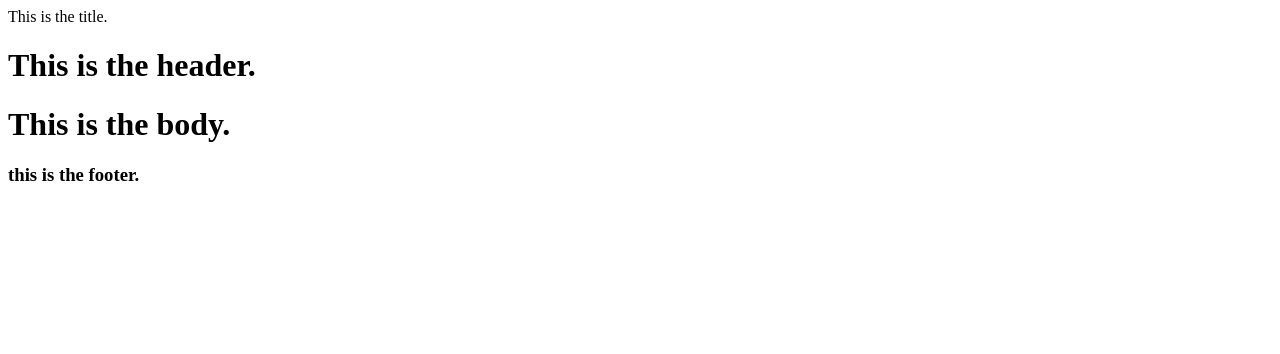
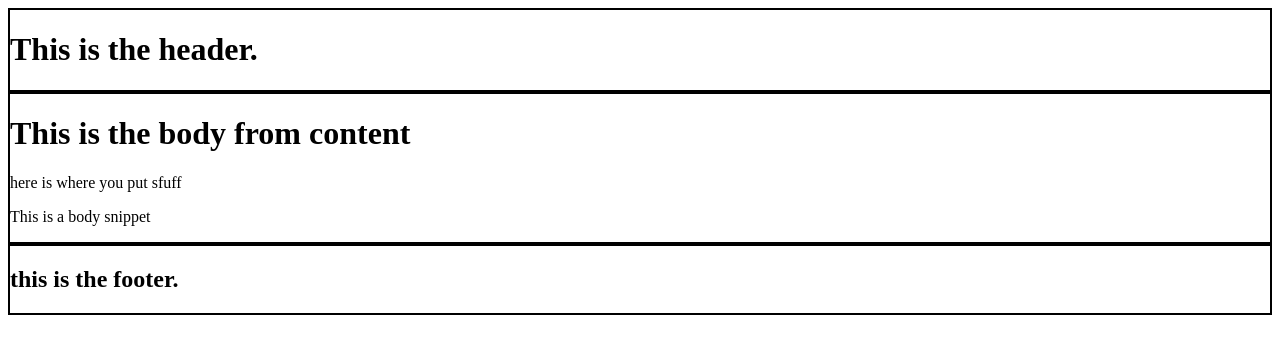
Before and after one commit to hashimTahir/Python-Django-Playground, a Django app: page / in a window 1280 px wide. Shown: the top 354 px of the page. Run offline with Django 3.2, Linux system fonts and the light colour scheme.

Commit message:
Content blocks and snippets example added.

```diff
--- /dev/null
+++ b/personal/templates/personal/home.html
@@ -0,0 +1,13 @@
+{% extends 'base.html' %}
+
+
+
+{% block content %}
+<div style="border: 2px solid #000000;">
+    <h1>This is the body from content</h1>
+    <p>here is where you put sfuff</p>
+
+    {% include 'personal/snippet/body_snippet.html' %}
+
+</div>
+{% endblock content %}
--- /dev/null
+++ b/personal/templates/personal/snippet/body_snippet.html
@@ -0,0 +1 @@
+<p>This is a body snippet</p>
--- a/personal/views.py
+++ b/personal/views.py
@@ -5,4 +5,4 @@ from django.shortcuts import render
 
 def home_screen_view(request):
     print(request.body)
-    return render(request, "base.html", {})
+    return render(request, "personal/home.html", {})
--- a/templates/base.html
+++ b/templates/base.html
@@ -2,21 +2,24 @@
 <html>
 
 <head>
-    This is the title.
-    <h1>
-        This is the header.
-    </h1>
+    <div style="border: 2px solid #000000;">
+        <h1>
+            This is the header.
+        </h1>
+    </div>
 </head>
 
 <body>
-    <h1>
-        This is the body.
-    </h1>
+    {% block content %}
+    {% endblock content %}
 </body>
 <footer>
-    <h3>
-        this is the footer.
-    </h3>
+    <div style="border: 2px solid #000000;">
+        <h2>
+            this is the footer.
+        </h2>
+    </div>
+
 </footer>
 
 </html>
```
